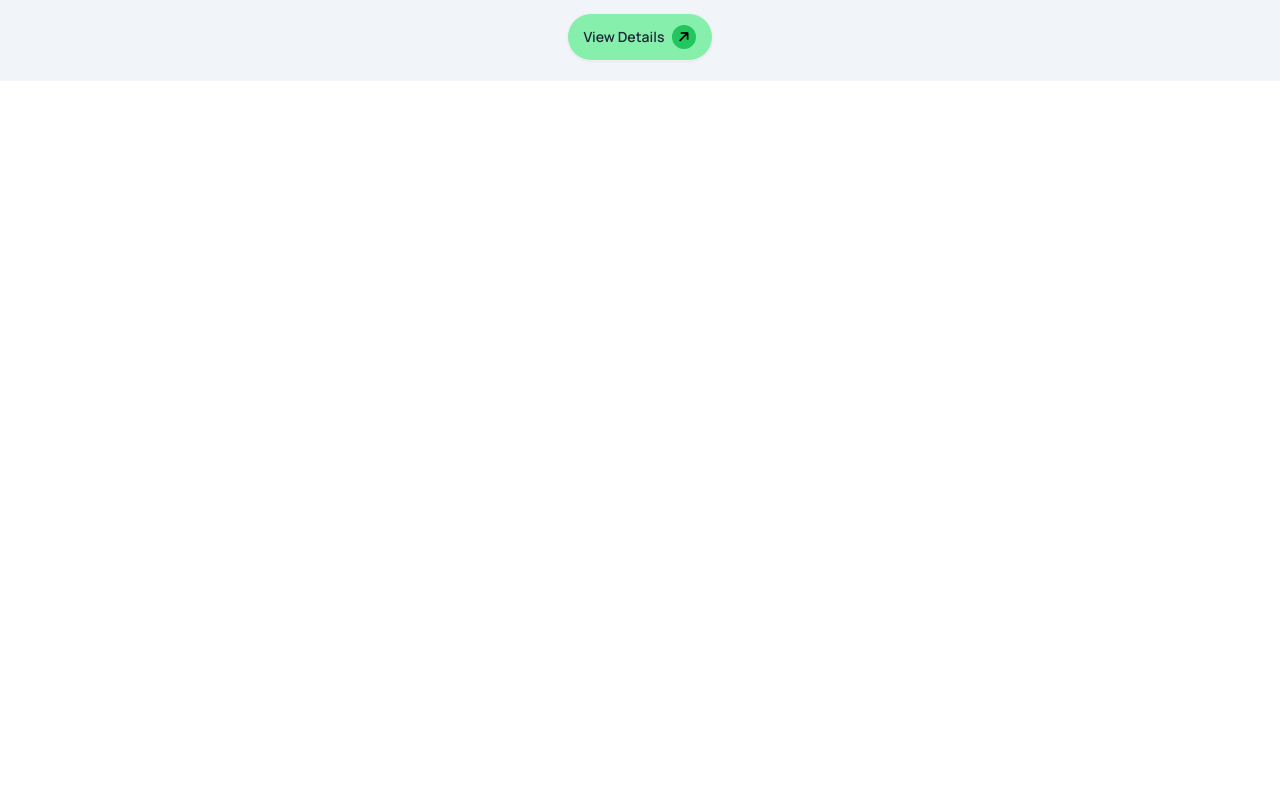
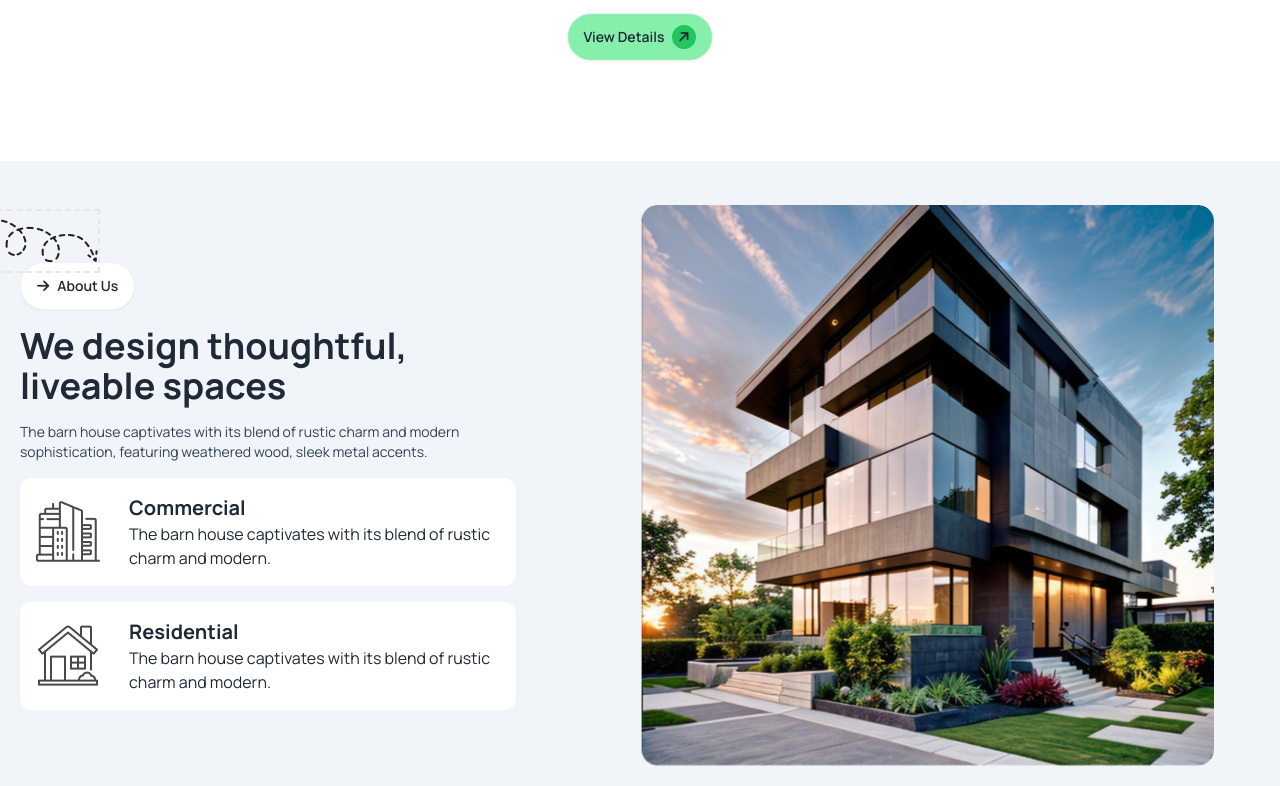
Before and after one commit to Mahajabin-Tokon/PHA3-Riterio-ModernHomes, a plain HTML site: page index.html in a window 1280 px wide. Shown: the part 629-1415 px from the top of the page. Before the commit the page ends 800 px from the top, so only its background shows below. Drawn offline with nearby package versions, Linux system fonts and the light colour scheme.

Commit message:
Design section complete

```diff
--- a/index.html
+++ b/index.html
@@ -42,7 +42,7 @@
   </head>
   <body class="font-primary">
     <!-- Nav section -->
-    <header class="bg-slate-100">
+    <header class="">
       <nav class="flex justify-between items-center container mx-auto p-5">
         <!-- nav left -->
         <div class="flex justify-center items-center space-x-2">
@@ -68,12 +68,12 @@
         <!-- nav right -->
         <div class="hidden md:flex justify-center items-center space-x-2">
           <div
-            class="flex justify-center items-center w-8 h-8 bg-white rounded-full"
+            class="flex justify-center items-center w-8 h-8 bg-white rounded-full border-[1px]"
           >
             <i class="fa-solid fa-magnifying-glass"></i>
           </div>
           <div
-            class="flex justify-center items-center w-8 h-8 bg-white rounded-full"
+            class="flex justify-center items-center w-8 h-8 bg-white rounded-full border-[1px]"
           >
             <i class="fa-solid fa-cart-shopping"></i>
           </div>
@@ -98,10 +98,10 @@
         class="flex flex-col justify-between items-center container mx-auto p-5 gap-4"
       >
         <div><img src="./images/banner.png" alt="An image of a house" /></div>
-        <h1 class="text-xl md:text-5xl font-bold  w-2/3 text-center">
+        <h1 class="text-xl md:text-5xl font-bold w-2/3 text-center">
           A barn house of this design has a striking appearance
         </h1>
-        <p class="text-sm w-11/12 md:w-3/5 text-center text-slate-700 ">
+        <p class="text-sm w-11/12 md:w-3/5 text-center text-slate-700">
           The barn house captivates with its blend of rustic charm and modern
           sophistication, featuring weathered wood, sleek metal accents, and
           large windows that flood the space with natural light.
@@ -111,10 +111,83 @@
           <div
             class="flex justify-center items-center w-6 h-6 bg-green-500 rounded-full -rotate-45"
           >
-            <i class="text-black fa-solid fa-arrow-right"></i>
+            <i class="fa-solid fa-arrow-right"></i>
           </div>
         </button>
       </div>
     </header>
+
+    <!-- Body -->
+    <body class="">
+      <!-- Design section -->
+      <div class="bg-slate-100 mt-20">
+        <div
+          class="relative space-y-6 md:flex justify-between items-center container mx-auto p-5"
+        >
+          <div class="hidden md:block absolute top-12 -left-8 border-dashed border-2 py-2">
+            <img src="./images/Vector.png" alt="A image of a squiggly arrow" />
+          </div>
+          <div class="md:w-1/2 space-y-4">
+            <div class="text-center md:text-start space-y-4">
+              <button class="btn bg-white rounded-3xl space-x-2">
+                <i class="fa-solid fa-arrow-right"></i>
+                About Us
+              </button>
+              <h4 class="text-4xl font-bold">
+                We design thoughtful,<br />
+                liveable spaces
+              </h4>
+              <p class="text-sm text-slate-700 md:w-3/4">
+                The barn house captivates with its blend of rustic charm and
+                modern sophistication, featuring weathered wood, sleek metal
+                accents.
+              </p>
+            </div>
+
+            <div
+              class="flex justify-center items-center space-x-2 bg-white rounded-xl p-4 md:w-4/5"
+            >
+              <div class="md:w-1/4 self-start md:self-center">
+                <img
+                  src="./images/commercial.png"
+                  alt="A drawing of a residential building"
+                />
+              </div>
+              <div class="">
+                <h6 class="text-xl font-bold">Commercial</h6>
+                <p>
+                  The barn house captivates with its blend of rustic charm and
+                  modern.
+                </p>
+              </div>
+            </div>
+            <div
+              class="flex justify-center items-center space-x-2 bg-white rounded-xl p-4 md:w-4/5"
+            >
+              <div class="md:w-1/4 self-start md:self-center">
+                <img
+                  src="./images/residential.png"
+                  alt="A drawing of a residential building"
+                />
+              </div>
+
+              <div class="">
+                <h6 class="text-xl font-bold">Residential</h6>
+                <p>
+                  The barn house captivates with its blend of rustic charm and
+                  modern.
+                </p>
+              </div>
+            </div>
+          </div>
+          <div class="md:w-1/2">
+            <img
+              src="./images/Rectangle.png"
+              alt="An image of a house with rectangular design"
+            />
+          </div>
+        </div>
+      </div>
+    </body>
   </body>
 </html>
```
